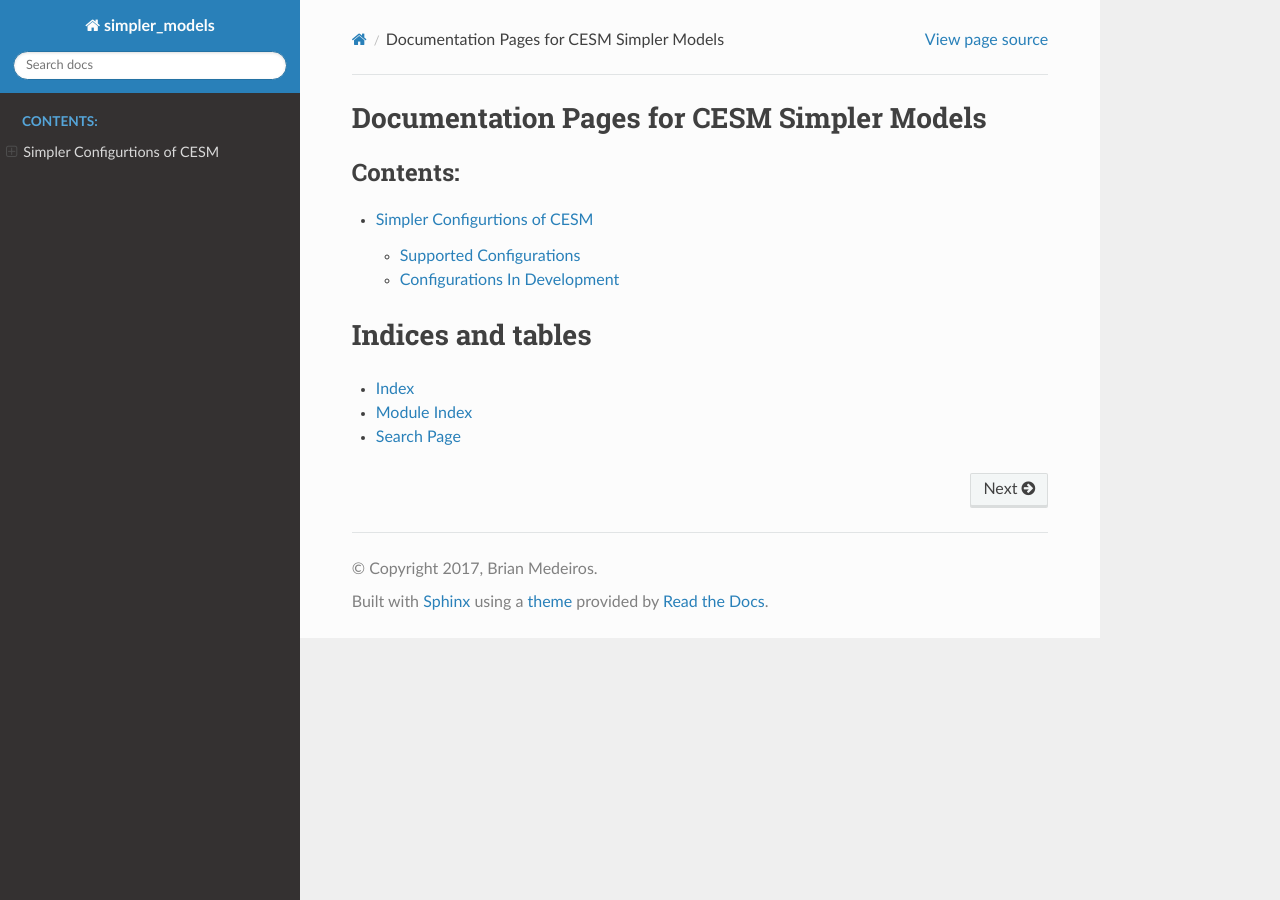
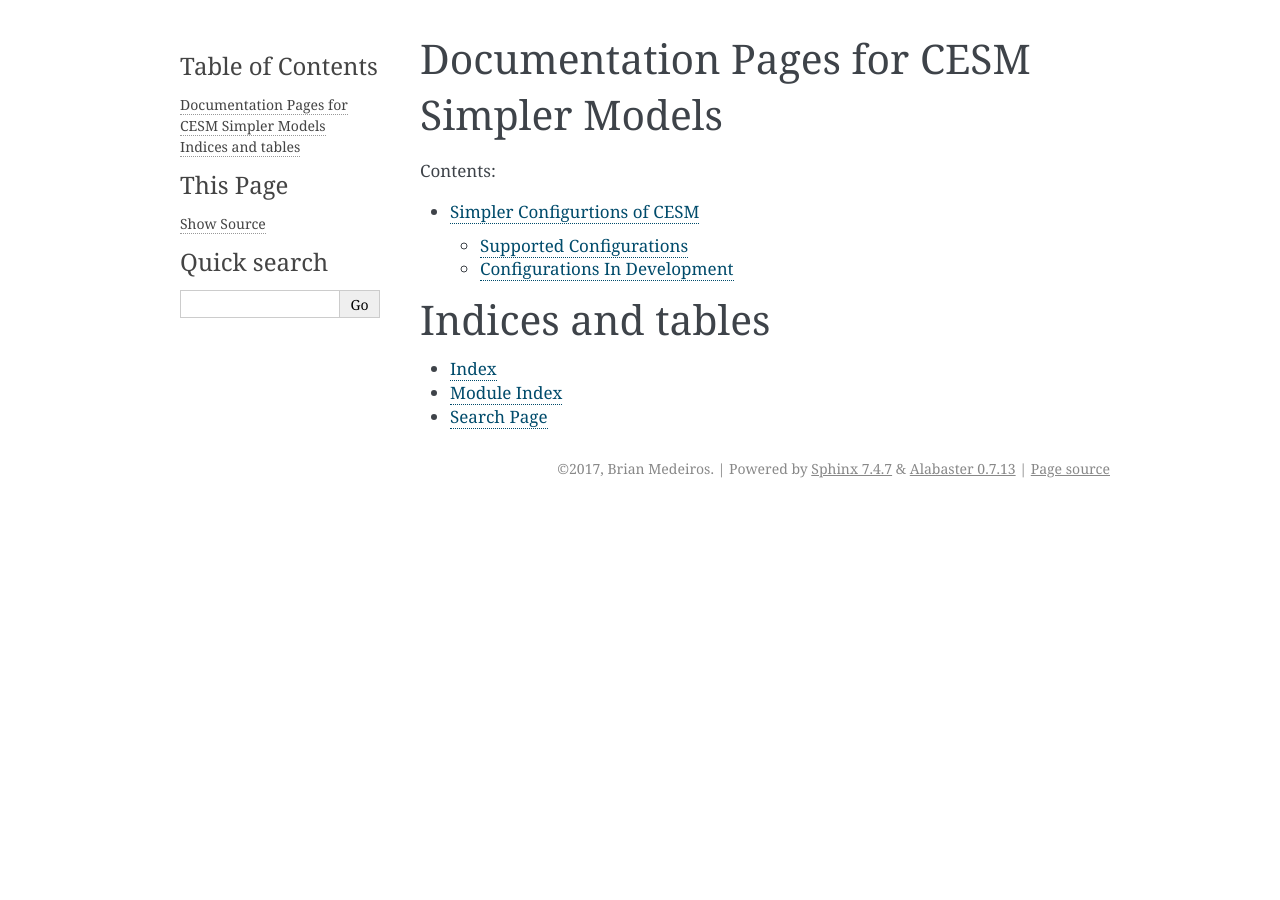
Before and after one commit to NCAR/simpler_models, a Sphinx documentation site: the page built from doc/source/index.rst, in a window 1280 px wide. Built offline with Sphinx 7.4.7, drawn with Linux system fonts in a browser that asks for light colours.

Commit message:
Revert to alabaster theme.

```diff
--- a/doc/source/conf.py
+++ b/doc/source/conf.py
@@ -85,20 +85,22 @@
 # The theme to use for HTML and HTML Help pages.  See the documentation for
 # a list of builtin themes.
 #
-# [changed from] html_theme = 'alabaster'
-html_theme = 'sphinx_rtd_theme'
-html_theme_path = [sphinx_rtd_theme.get_html_theme_path()]
+# [changed from]
+html_theme = 'alabaster'
+#html_theme = 'sphinx_rtd_theme'
+#html_theme_path = [sphinx_rtd_theme.get_html_theme_path()]
 
 # Theme options are theme-specific and customize the look and feel of a theme
 # further.  For a list of options available for each theme, see the
 # documentation.
 #
 # html_theme_options = {}
-html_theme_options = {
-    'collapse_navigation': False,
-    'display_version': False,
-    'navigation_depth': 3,
-}
+
+#html_theme_options = {
+#    'collapse_navigation': False,
+#    'display_version': False,
+#    'navigation_depth': 3,
+#}
 
 # Add any paths that contain custom static files (such as style sheets) here,
 # relative to this directory. They are copied after the builtin static files,
```
Also changed, not shown: 7 other files.
